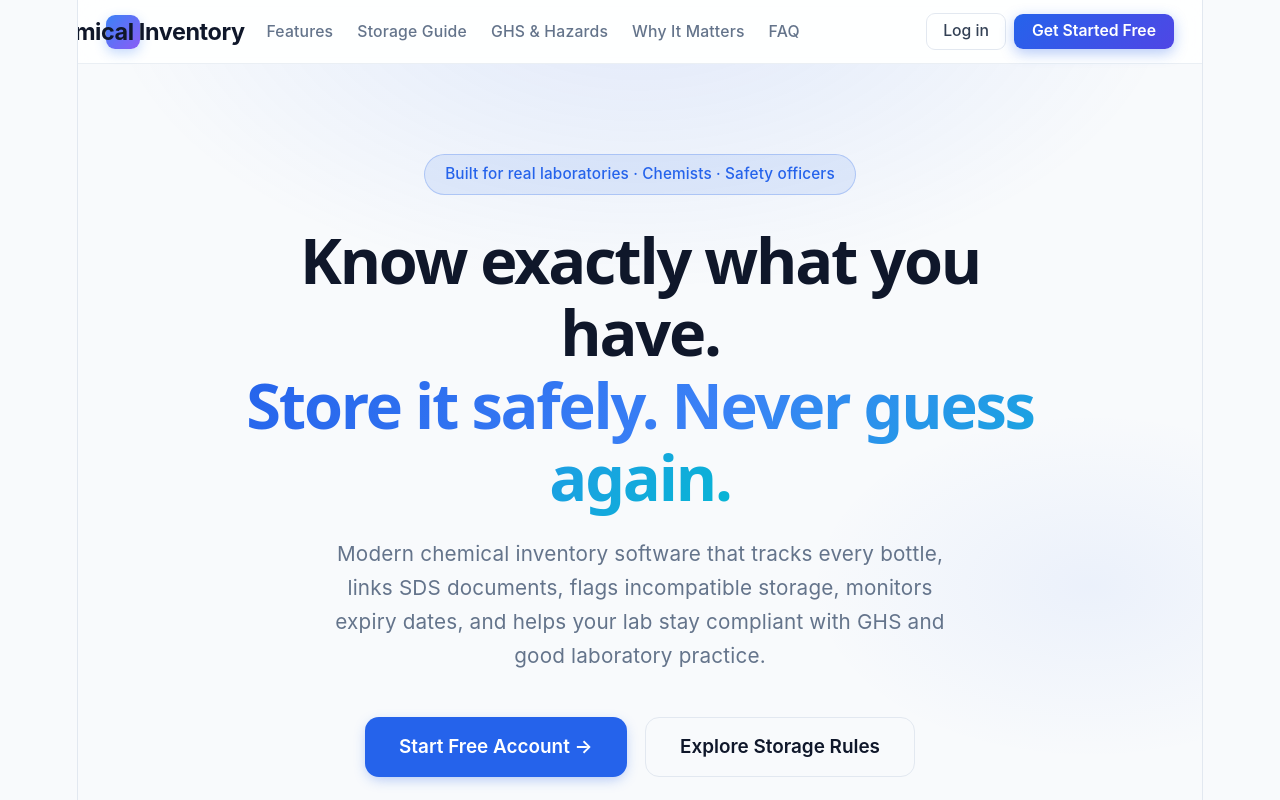
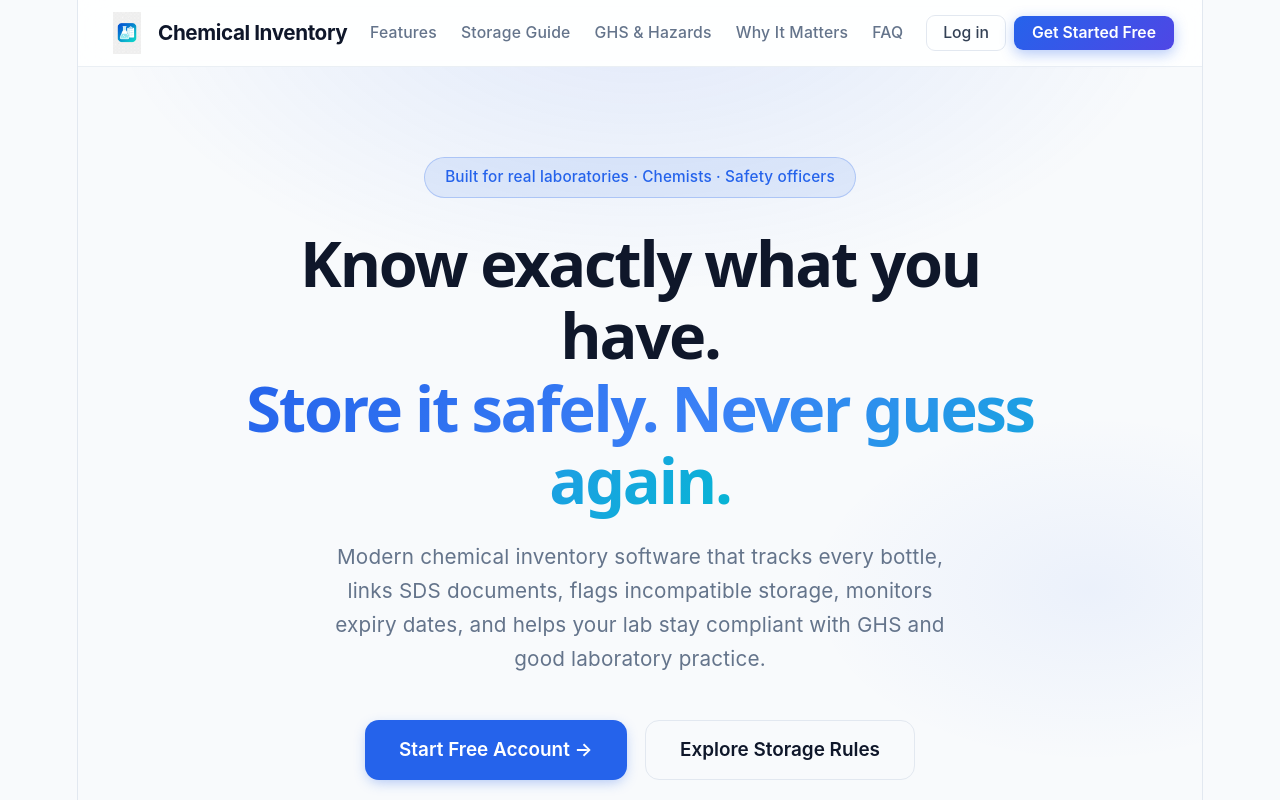
Before and after one commit to okelo241/chemical-inventory, a React app in the folder frontend/: page / in a window 1280 px wide. Shown: the top 800 px of the page. Built offline with nearby package versions, Linux system fonts and the light colour scheme; the HTML template or start-up script is replaced by a standard one.

Commit message:
Ultra modern sticky glass navbar

```diff
--- a/frontend/src/Landing.jsx
+++ b/frontend/src/Landing.jsx
@@ -34,10 +34,12 @@ function Landing({ onGetStarted }) {
       {/* ===================== NAVBAR ===================== */}
       <nav className="landing-nav">
         <div className="nav-brand">
-          <div className="nav-logo">
-            <img src={appLogo} alt="Chemical Inventory" className="app-logo-img" />
-            <span>Chemical Inventory</span>
-          </div>
+          <img
+            src={appLogo}
+            alt="Chemical Inventory"
+            className="app-logo-img"
+          />
+          <span>Chemical Inventory</span>
         </div>
         <div className="nav-links">
           <a href="#features">Features</a>
--- a/frontend/src/Login.jsx
+++ b/frontend/src/Login.jsx
@@ -1,6 +1,6 @@
 import { useState, useEffect, useRef, useCallback } from 'react'
 import { supabase } from './supabase'
-import appLogo from './assets/logo.jpg '
+import appLogo from './assets/logo.jpg'
 import './App.css'
 
 /* ============================================================
```
